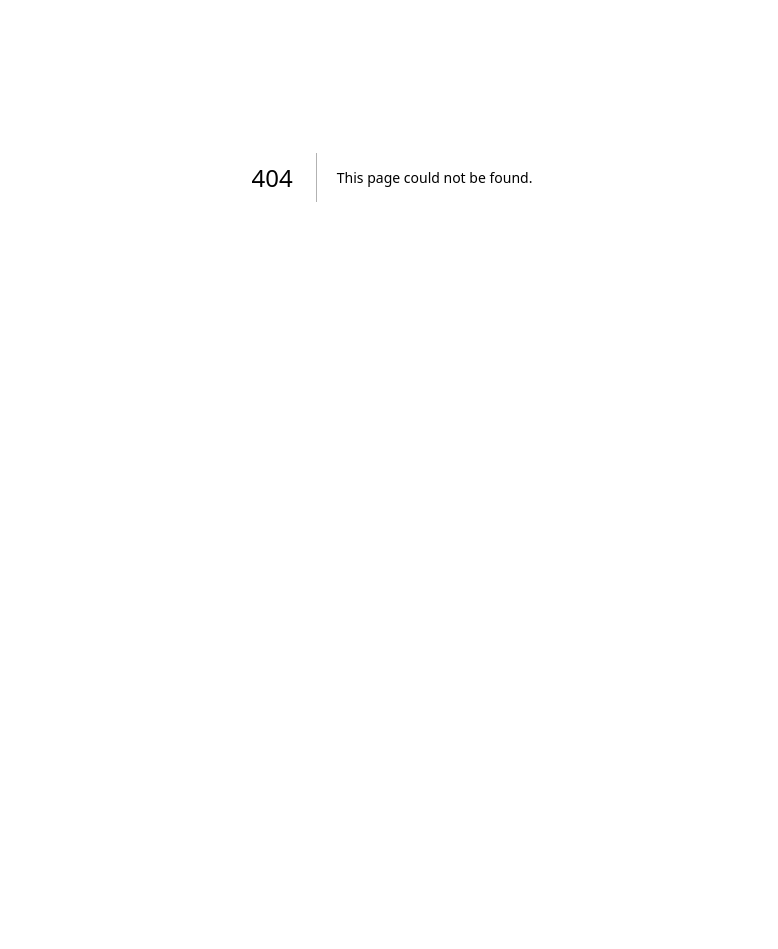
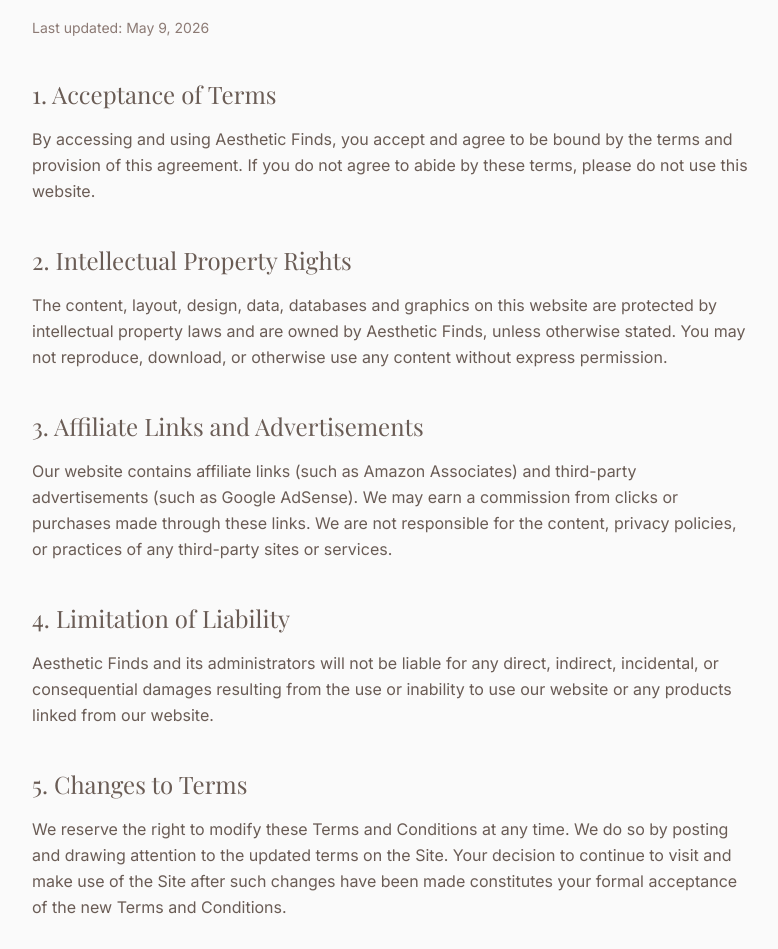
Before and after one commit to sahilt56/Asthetic, a Next.js app: page /terms in a window 1280 px wide. Before the commit this address had no page. Shown: the part 223-1172 px from the top of the page, without its empty margins (248-1026 px from the left). Before the commit the page ends 800 px from the top, so only its background shows below. Built offline with nearby package versions, Linux system fonts and the light colour scheme; a web font is replaced by a local one.

Commit message:
feat: implement site footer and static legal pages for privacy, terms, and contact

```diff
--- /dev/null
+++ b/src/app/contact/page.tsx
@@ -0,0 +1,40 @@
+import Header from "@/components/Header";
+import Footer from "@/components/Footer";
+import StickyMobileAd from "@/components/StickyMobileAd";
+
+export default function ContactUs() {
+  return (
+    <main className="min-h-screen flex flex-col relative">
+      <Header />
+      <div className="flex-1 max-w-3xl mx-auto px-4 sm:px-6 py-12 w-full">
+        <h1 className="font-serif text-3xl md:text-4xl text-primary-foreground mb-4">Contact Us</h1>
+
+        <p className="text-muted-foreground font-sans text-sm mb-10">
+          We'd love to hear from you!
+        </p>
+
+        <section className="mb-10 font-sans text-primary-foreground">
+          <h2 className="font-serif text-2xl mb-4 text-primary-foreground/90">Get In Touch</h2>
+          <p className="mb-4 leading-relaxed text-foreground/90">
+            If you have any questions about our website, our affiliate partnerships (including Amazon Associates and Google AdSense), or any business inquiries, please feel free to reach out to us.
+          </p>
+
+          <div className="mt-8 bg-muted/30 border border-primary/20 p-6 rounded-lg">
+            <h3 className="font-serif text-xl mb-3 text-primary-foreground/90">Email Us</h3>
+            <p className="mb-2 text-foreground/90">For general inquiries, support, or partnership opportunities:</p>
+            <a href="mailto:contact@aestheticfinds.com" className="text-primary hover:underline font-medium">contact@aestheticfinds.com</a>
+          </div>
+        </section>
+
+        <section className="mb-10 font-sans text-primary-foreground">
+          <h2 className="font-serif text-2xl mb-4 text-primary-foreground/90">Advertising & Partnerships</h2>
+          <p className="mb-4 leading-relaxed text-foreground/90">
+            We are open to collaborations and partnerships with brands that align with our aesthetic and values. If you are interested in advertising on our platform, please contact us using the email above.
+          </p>
+        </section>
+      </div>
+      <Footer />
+      <StickyMobileAd />
+    </main>
+  );
+}
--- a/src/app/privacy/page.tsx
+++ b/src/app/privacy/page.tsx
@@ -32,12 +32,15 @@
         </section>
 
         <section className="mb-10 font-sans text-primary-foreground">
-          <h2 className="font-serif text-2xl mb-4 text-primary-foreground/90">3. Third-Party Links & Advertising</h2>
+          <h2 className="font-serif text-2xl mb-4 text-primary-foreground/90">3. Third-Party Links, Advertising & Affiliate Programs</h2>
           <p className="mb-4 leading-relaxed text-foreground/90">
             This website may include links to third-party websites, plug-ins and applications. Clicking on those links or enabling those connections may allow third parties to collect or share data about you. We do not control these third-party websites and are not responsible for their privacy statements.
           </p>
           <p className="mb-4 leading-relaxed text-foreground/90">
-            <strong>Google AdSense:</strong> We use Google AdSense Advertising on our website. Google, as a third-party vendor, uses cookies to serve ads on our site. Google's use of the DART cookie enables it to serve ads to our users based on previous visits to our site and other sites on the Internet.
+            <strong>Google AdSense:</strong> We use Google AdSense Advertising on our website. Google, as a third-party vendor, uses cookies to serve ads on our site. Google's use of the DART cookie enables it to serve ads to our users based on previous visits to our site and other sites on the Internet. Users may opt-out of the use of the DART cookie by visiting the Google Ad and Content Network privacy policy.
+          </p>
+          <p className="mb-4 leading-relaxed text-foreground/90">
+            <strong>Amazon Associates Program:</strong> Aesthetic Finds is a participant in the Amazon Services LLC Associates Program, an affiliate advertising program designed to provide a means for sites to earn advertising fees by advertising and linking to Amazon.com. As an Amazon Associate, we earn from qualifying purchases. Amazon may use cookies to track your visits and assign commissions correctly.
           </p>
         </section>
 
--- /dev/null
+++ b/src/app/terms/page.tsx
@@ -0,0 +1,55 @@
+import Header from "@/components/Header";
+import Footer from "@/components/Footer";
+import StickyMobileAd from "@/components/StickyMobileAd";
+
+export default function TermsAndConditions() {
+  return (
+    <main className="min-h-screen flex flex-col relative">
+      <Header />
+      <div className="flex-1 max-w-3xl mx-auto px-4 sm:px-6 py-12 w-full">
+        <h1 className="font-serif text-3xl md:text-4xl text-primary-foreground mb-4">Terms and Conditions</h1>
+
+        <p className="text-muted-foreground font-sans text-sm mb-10">
+          Last updated: {new Date().toLocaleDateString('en-US', { month: 'long', day: 'numeric', year: 'numeric' })}
+        </p>
+
+        <section className="mb-10 font-sans text-primary-foreground">
+          <h2 className="font-serif text-2xl mb-4 text-primary-foreground/90">1. Acceptance of Terms</h2>
+          <p className="mb-4 leading-relaxed text-foreground/90">
+            By accessing and using Aesthetic Finds, you accept and agree to be bound by the terms and provision of this agreement. If you do not agree to abide by these terms, please do not use this website.
+          </p>
+        </section>
+
+        <section className="mb-10 font-sans text-primary-foreground">
+          <h2 className="font-serif text-2xl mb-4 text-primary-foreground/90">2. Intellectual Property Rights</h2>
+          <p className="mb-4 leading-relaxed text-foreground/90">
+            The content, layout, design, data, databases and graphics on this website are protected by intellectual property laws and are owned by Aesthetic Finds, unless otherwise stated. You may not reproduce, download, or otherwise use any content without express permission.
+          </p>
+        </section>
+
+        <section className="mb-10 font-sans text-primary-foreground">
+          <h2 className="font-serif text-2xl mb-4 text-primary-foreground/90">3. Affiliate Links and Advertisements</h2>
+          <p className="mb-4 leading-relaxed text-foreground/90">
+            Our website contains affiliate links (such as Amazon Associates) and third-party advertisements (such as Google AdSense). We may earn a commission from clicks or purchases made through these links. We are not responsible for the content, privacy policies, or practices of any third-party sites or services.
+          </p>
+        </section>
+
+        <section className="mb-10 font-sans text-primary-foreground">
+          <h2 className="font-serif text-2xl mb-4 text-primary-foreground/90">4. Limitation of Liability</h2>
+          <p className="mb-4 leading-relaxed text-foreground/90">
+            Aesthetic Finds and its administrators will not be liable for any direct, indirect, incidental, or consequential damages resulting from the use or inability to use our website or any products linked from our website.
+          </p>
+        </section>
+
+        <section className="mb-10 font-sans text-primary-foreground">
+          <h2 className="font-serif text-2xl mb-4 text-primary-foreground/90">5. Changes to Terms</h2>
+          <p className="mb-4 leading-relaxed text-foreground/90">
+            We reserve the right to modify these Terms and Conditions at any time. We do so by posting and drawing attention to the updated terms on the Site. Your decision to continue to visit and make use of the Site after such changes have been made constitutes your formal acceptance of the new Terms and Conditions.
+          </p>
+        </section>
+      </div>
+      <Footer />
+      <StickyMobileAd />
+    </main>
+  );
+}
--- a/src/components/Footer.tsx
+++ b/src/components/Footer.tsx
@@ -7,9 +7,13 @@
         <p className="font-sans text-xs md:text-sm text-muted-foreground text-center font-medium">
           © {new Date().getFullYear()} Aesthetic Finds. All rights reserved.
         </p>
-        <div className="flex gap-4 md:gap-6 text-xs md:text-sm text-muted-foreground/80 font-medium">
+        <div className="flex flex-wrap items-center justify-center gap-3 md:gap-6 text-xs md:text-sm text-muted-foreground/80 font-medium">
           <Link href="/privacy" className="hover:text-primary-foreground transition-colors">Privacy Policy</Link>
-          <span>•</span>
+          <span className="hidden md:inline">•</span>
+          <Link href="/terms" className="hover:text-primary-foreground transition-colors">Terms & Conditions</Link>
+          <span className="hidden md:inline">•</span>
+          <Link href="/contact" className="hover:text-primary-foreground transition-colors">Contact Us</Link>
+          <span className="hidden md:inline">•</span>
           <Link href="/affiliate" className="hover:text-primary-foreground transition-colors">Affiliate Disclosure</Link>
         </div>
         <p className="text-[10px] md:text-xs text-muted-foreground/60 text-center max-w-2xl mt-1 md:mt-2 leading-relaxed">
```
